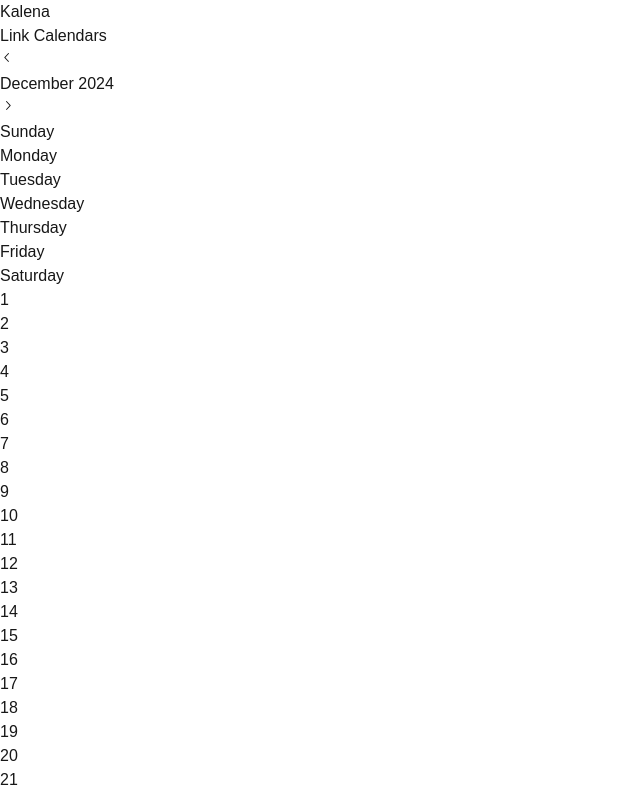
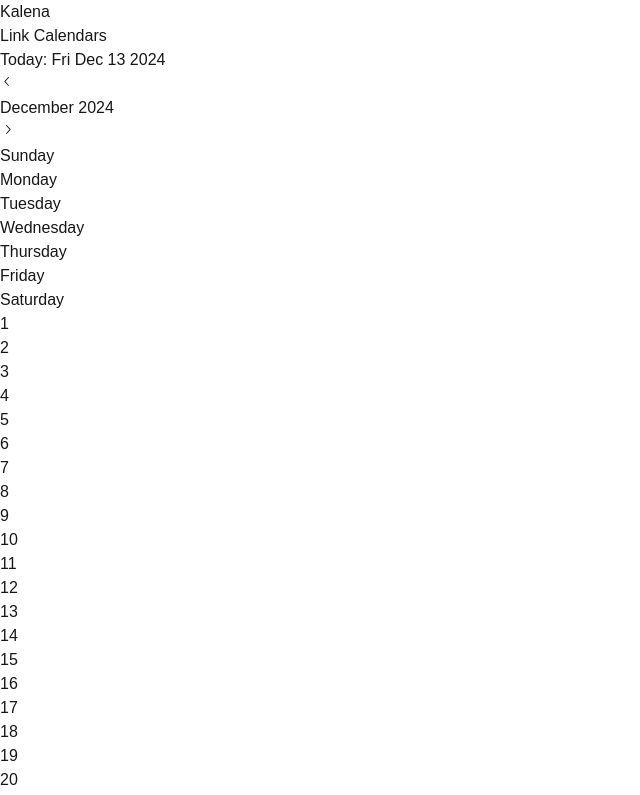
Before and after one commit to Abdulahadniaz/kalena-frontend, a Next.js app: page / in a window 1280 px wide. Shown: the top 795 px of the page, without its empty margins (0-640 px from the left). Built offline with nearby package versions, Linux system fonts and the light colour scheme.

Commit message:
today's date

```diff
--- a/src/app/page.tsx
+++ b/src/app/page.tsx
@@ -1,6 +1,6 @@
 "use client";
 
-import { useState } from "react";
+import { useEffect, useState } from "react";
 import { ChevronLeftIcon, ChevronRightIcon } from "@radix-ui/react-icons";
 
 function getMonthData(year: number, month: number) {
@@ -21,7 +21,12 @@
 ];
 
 export default function GridPage() {
+  const [today, setToday] = useState(new Date());
   const [currentDate, setCurrentDate] = useState(new Date());
+
+  useEffect(() => {
+    setToday(new Date());
+  }, []);
 
   const goToPreviousMonth = () => {
     setCurrentDate(
@@ -67,7 +72,18 @@
 
   return (
     <div className="flex flex-col">
-      <div className="flex justify-center items-center p-4 h-4 mt-2 ">
+      <div className="flex justify-between items-center p-4 h-4 mt-2 ">
+        <div>
+          <p className="text-black">
+            Today:{" "}
+            {
+              <span className="italic text-gray-500 ">
+                {today.toDateString()}
+              </span>
+            }
+          </p>
+        </div>
+        <div className="flex items-center justify-between ">
           <button
             onClick={goToPreviousMonth}
             className="p-2 rounded-full hover:bg-gray-200"
@@ -86,6 +102,7 @@
           >
             <ChevronRightIcon className="w-6 h-6" />
           </button>
+        </div>
       </div>
       <div className="p-4 sm:p-6 lg:p-4">
         <div className="grid grid-cols-7 gap-2 h-full">
@@ -133,24 +150,3 @@
     </div>
   );
 }
-
-// <div className="max-w-2xl mx-auto">
-//   <h2 className="text-3xl font-bold font-serif mb-6 flex items-center">
-//     <CalendarIcon className="w-8 h-8 mr-2 text-blue-600" />
-//     Your Calendar
-//   </h2>
-//   <div className="bg-white shadow-lg rounded-lg overflow-hidden flex gap-4 p-2">
-//     <Calendar
-//       onChange={(value) => onDateChange(value)}
-//       value={date}
-//       className="border-none p-4"
-//     />
-//     <p className=" text-gray-600">
-//       Selected date:{" "}
-//       {`${
-//         // convert Value to Date String
-//         date ? new Date(Date.parse(date?.toString())).toDateString() : ""
-//       }`}
-//     </p>
-//   </div>
-// </div>
```
Lines whose indentation alone changed are shown as unchanged.
